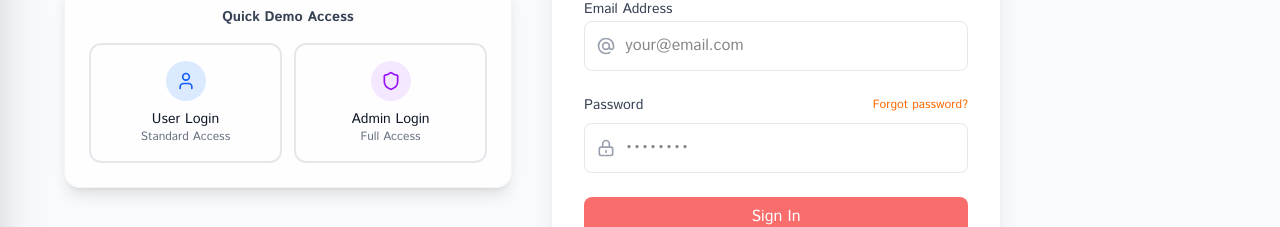
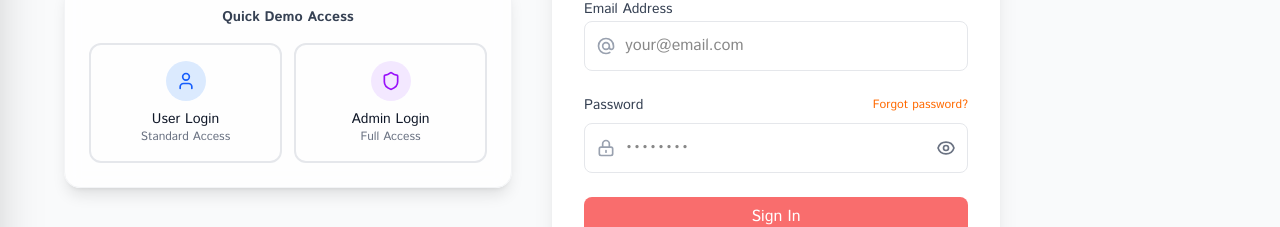
Before and after one commit to pronoybanik/Book-shop-frontend, a React (Vite) app: page /login in a window 1280 px wide. Shown: the part 526-753 px from the top of the page. Built offline with nearby package versions, Linux system fonts and the light colour scheme; no server answers.

Commit message:
pass show and hiden system

```diff
--- a/src/pages/Login/Login.tsx
+++ b/src/pages/Login/Login.tsx
@@ -21,6 +21,7 @@ const Login = () => {
   const [login, { error, isLoading }] = useLoginMutation();
   const dispatch = useAppDispatch();
   const [selectedDemo, setSelectedDemo] = useState<"user" | "admin" | null>(null);
+  const [showPassword, setShowPassword] = useState(false);
 
   const onSubmit = async (data: FieldValues) => {
     const toastId = toast.loading("Logging in");
@@ -167,11 +168,55 @@ const Login = () => {
                   </div>
                   <input
                     id="password"
-                    type="password"
+                    type={showPassword ? "text" : "password"}
                     {...register("password", { required: "Password is required" })}
-                    className="pl-10 w-full px-4 py-3 rounded-lg border border-gray-200 focus:border-orange-400 focus:ring focus:ring-orange-200 focus:ring-opacity-50"
+                    className="pl-10 pr-10 w-full px-4 py-3 rounded-lg border border-gray-200 focus:border-orange-400 focus:ring focus:ring-orange-200 focus:ring-opacity-50"
                     placeholder="••••••••"
                   />
+                  <button
+                    type="button"
+                    onClick={() => setShowPassword(!showPassword)}
+                    className="absolute inset-y-0 right-0 flex items-center pr-3 text-gray-500 hover:text-gray-700"
+                    tabIndex={-1}
+                  >
+                 {showPassword ? (
+                          <svg
+                            xmlns="http://www.w3.org/2000/svg"
+                            className="h-5 w-5"
+                            fill="none"
+                            viewBox="0 0 24 24"
+                            stroke="currentColor"
+                          >
+                            <path
+                              strokeLinecap="round"
+                              strokeLinejoin="round"
+                              strokeWidth={2}
+                              d="M13.875 18.825A10.05 10.05 0 0112 19c-4.478 0-8.268-2.943-9.543-7a9.97 9.97 0 011.563-3.029m5.858.908a3 3 0 114.243 4.243M9.878 9.878l4.242 4.242M9.88 9.88l-3.29-3.29m7.532 7.532l3.29 3.29M3 3l3.59 3.59m0 0A9.953 9.953 0 0112 5c4.478 0 8.268 2.943 9.543 7a10.025 10.025 0 01-4.132 5.411m0 0L21 21"
+                            />
+                          </svg>
+                        ) : (
+                          <svg
+                            xmlns="http://www.w3.org/2000/svg"
+                            className="h-5 w-5"
+                            fill="none"
+                            viewBox="0 0 24 24"
+                            stroke="currentColor"
+                          >
+                            <path
+                              strokeLinecap="round"
+                              strokeLinejoin="round"
+                              strokeWidth={2}
+                              d="M15 12a3 3 0 11-6 0 3 3 0 016 0z"
+                            />
+                            <path
+                              strokeLinecap="round"
+                              strokeLinejoin="round"
+                              strokeWidth={2}
+                              d="M2.458 12C3.732 7.943 7.523 5 12 5c4.478 0 8.268 2.943 9.542 7-1.274 4.057-5.064 7-9.542 7-4.477 0-8.268-2.943-9.542-7z"
+                            />
+                          </svg>
+                        )}
+                  </button>
                 </div>
               </div>
 
```
